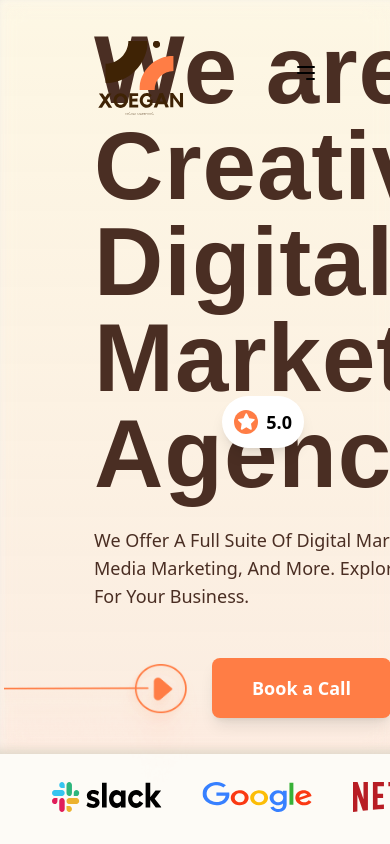
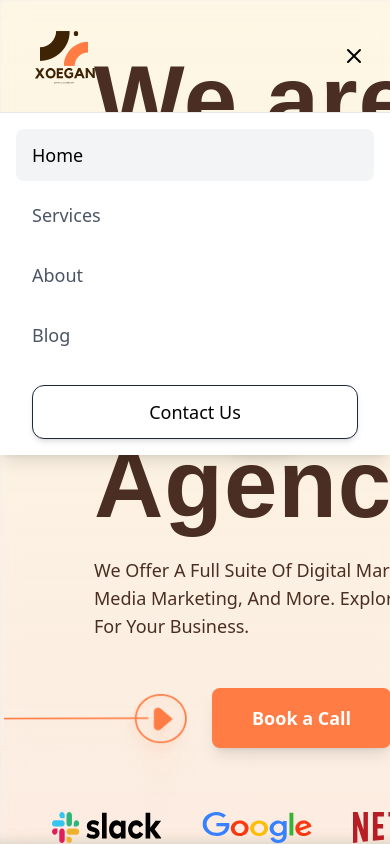
Before and after one commit to TamimOp/Xoegan_DigitalMarketing, a Next.js app: page / in a window 390 px wide. Both pictures are taken after a click on the button "Toggle mobile menu". Shown: the top 844 px of the page. Built offline with nearby package versions, Linux system fonts and the light colour scheme; a web font is replaced by a local one.

Commit message:
feat: Enhance Navbar with mobile menu functionality and improved styles

```diff
--- a/components/Hero.tsx
+++ b/components/Hero.tsx
@@ -17,14 +17,14 @@ const mangoGrotesque = localFont({
 
 const Hero = () => {
   return (
-    <div className="relative flex min-h-screen bg-[#FDFBF6]">
+    <div className="relative flex min-h-screen bg-[#FDFBF6] pt-0">
       {/* Left Section */}
       <div
         className="flex items-center flex-shrink-0 rounded-br-[10px]"
         style={{
           width: "860px",
-          height: "754px",
-          padding: "89px 52px",
+          height: "100vh",
+          padding: "140px 52px 89px 52px",
           gap: "10px",
           background:
             "linear-gradient(180deg, rgba(255, 238, 188, 0.30) 0%, rgba(247, 193, 158, 0.23) 91.5%, rgba(255, 125, 69, 0.12) 100%)",
@@ -34,7 +34,7 @@ const Hero = () => {
         }}
       >
         {/* Text Content */}
-        <div className="w-full flex flex-col mt-20">
+        <div className="w-full flex flex-col">
           <div className="flex flex-col items-center text-start max-w-2xl mx-auto">
             <h1
               className={`text-8xl font-bold text-[#4A2E23] ${mangoGrotesque.className}`}
@@ -96,7 +96,7 @@ const Hero = () => {
       </div>
 
       {/* Right Section */}
-      <div className="relative flex items-center justify-center gap-4">
+      <div className="relative flex items-center justify-center gap-4 flex-1">
         {/* heroImage1.jpg - smaller image */}
         <div
           className="w-[190px] h-[285px] rounded-full flex-shrink-0"
--- a/components/Navbar.tsx
+++ b/components/Navbar.tsx
@@ -4,6 +4,7 @@ import Image from "next/image";
 
 const Navbar = () => {
   const [activeNav, setActiveNav] = useState("Home");
+  const [isMobileMenuOpen, setIsMobileMenuOpen] = useState(false);
 
   const navLinks = [
     { name: "Home" },
@@ -12,24 +13,35 @@ const Navbar = () => {
     { name: "Blog" },
   ];
 
+  const toggleMobileMenu = () => {
+    setIsMobileMenuOpen(!isMobileMenuOpen);
+  };
+
+  const handleNavClick = (name: string) => {
+    setActiveNav(name);
+    setIsMobileMenuOpen(false);
+  };
+
   return (
-    <nav className="flex items-center justify-between w-full px-18 py-2 fixed z-30">
+    <nav className="absolute top-0 left-0 right-0 flex items-center justify-between w-full px-4 sm:px-6 lg:px-18 py-2 z-50">
       <div className="flex items-center">
         <Image
           src="/assets/xoegan_logo.svg"
           alt="Xoegan Logo"
           width={135}
           height={135}
+          className="w-24 h-24 sm:w-28 sm:h-28 md:w-32 md:h-32 lg:w-[135px] lg:h-[135px]"
         />
       </div>
 
-      <div className="hidden md:flex items-center gap-8">
+      {/* Desktop Navigation */}
+      <div className="hidden md:flex items-center gap-6 lg:gap-8">
         {navLinks.map((link) => (
           <a
             key={link.name}
             href="#"
-            onClick={() => setActiveNav(link.name)}
-            className={`px-4 py-2 text-lg font-medium transition-colors ${
+            onClick={() => handleNavClick(link.name)}
+            className={`px-3 lg:px-4 py-2 text-base lg:text-lg font-medium transition-colors ${
               activeNav === link.name
                 ? "text-black bg-no-repeat bg-center"
                 : "text-gray-600 hover:text-black"
@@ -45,14 +57,18 @@ const Navbar = () => {
             {link.name}
           </a>
         ))}
-        <button className="px-6 py-3 text-lg font-medium text-black bg-white border border-gray-800 rounded-xl shadow-md hover:bg-gray-100">
+        <button className="px-4 lg:px-6 py-2 lg:py-3 text-base lg:text-lg font-medium text-black bg-white border border-gray-800 rounded-xl shadow-md hover:bg-gray-100 transition-colors">
           Contact Us
         </button>
       </div>
 
       {/* Mobile Menu Button */}
       <div className="md:hidden">
-        <button>
+        <button
+          onClick={toggleMobileMenu}
+          className="p-2 rounded-lg hover:bg-gray-100 transition-colors"
+          aria-label="Toggle mobile menu"
+        >
           <svg
             xmlns="http://www.w3.org/2000/svg"
             className="h-6 w-6"
@@ -60,15 +76,49 @@ const Navbar = () => {
             viewBox="0 0 24 24"
             stroke="currentColor"
           >
+            {isMobileMenuOpen ? (
+              <path
+                strokeLinecap="round"
+                strokeLinejoin="round"
+                strokeWidth={2}
+                d="M6 18L18 6M6 6l12 12"
+              />
+            ) : (
               <path
                 strokeLinecap="round"
                 strokeLinejoin="round"
                 strokeWidth={2}
                 d="M4 6h16M4 12h16m-7 6h7"
               />
+            )}
           </svg>
         </button>
       </div>
+
+      {/* Mobile Menu */}
+      {isMobileMenuOpen && (
+        <div className="absolute top-full left-0 right-0 bg-white border-t border-gray-200 shadow-lg md:hidden z-50">
+          <div className="flex flex-col py-4 px-4 space-y-2">
+            {navLinks.map((link) => (
+              <a
+                key={link.name}
+                href="#"
+                onClick={() => handleNavClick(link.name)}
+                className={`px-4 py-3 text-lg font-medium transition-colors rounded-lg ${
+                  activeNav === link.name
+                    ? "text-black bg-gray-100"
+                    : "text-gray-600 hover:text-black hover:bg-gray-50"
+                }`}
+              >
+                {link.name}
+              </a>
+            ))}
+            <button className="mt-4 mx-4 px-6 py-3 text-lg font-medium text-black bg-white border border-gray-800 rounded-xl shadow-md hover:bg-gray-100 transition-colors">
+              Contact Us
+            </button>
+          </div>
+        </div>
+      )}
     </nav>
   );
 };
```
Lines whose indentation alone changed are shown as unchanged.
